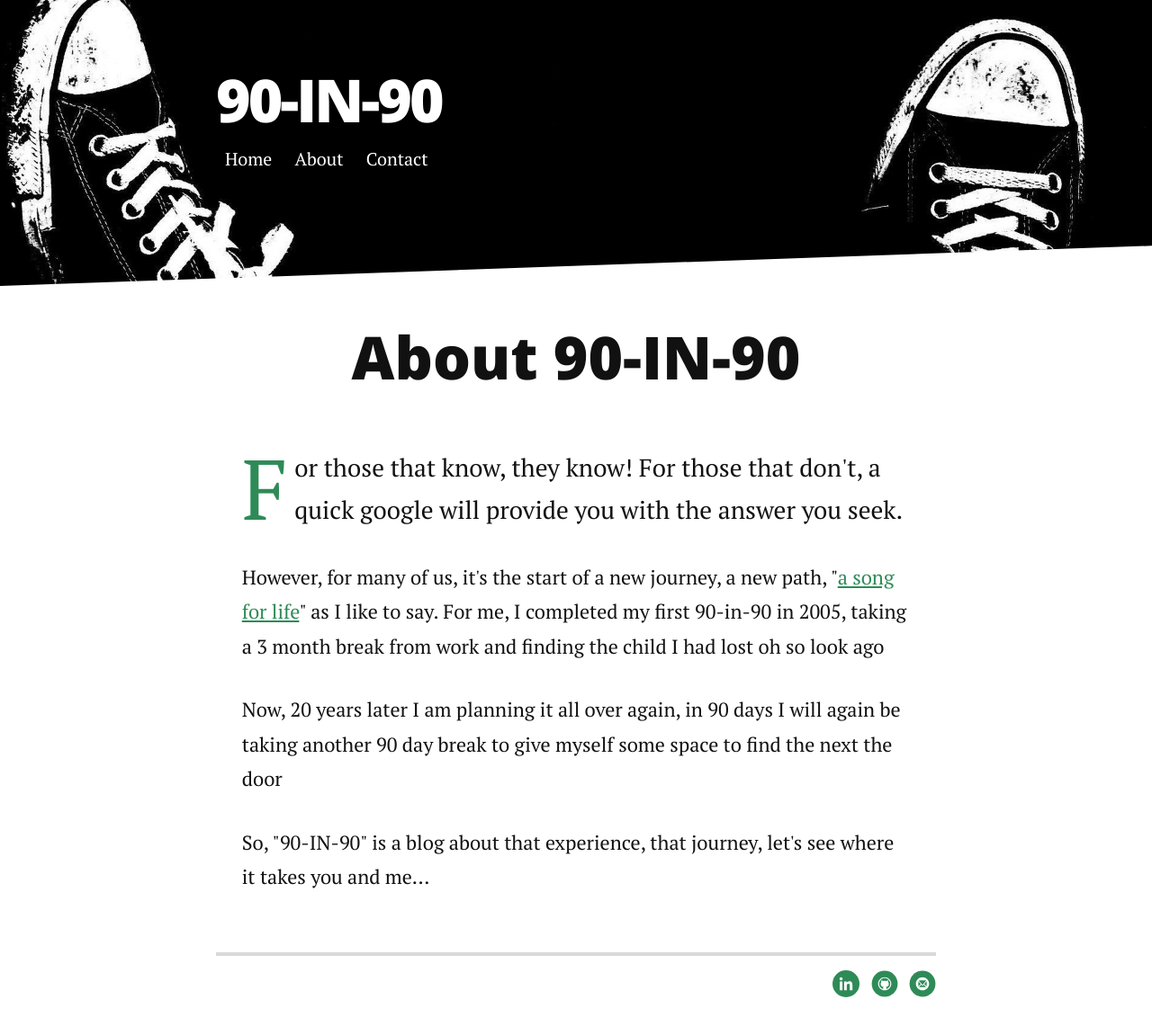
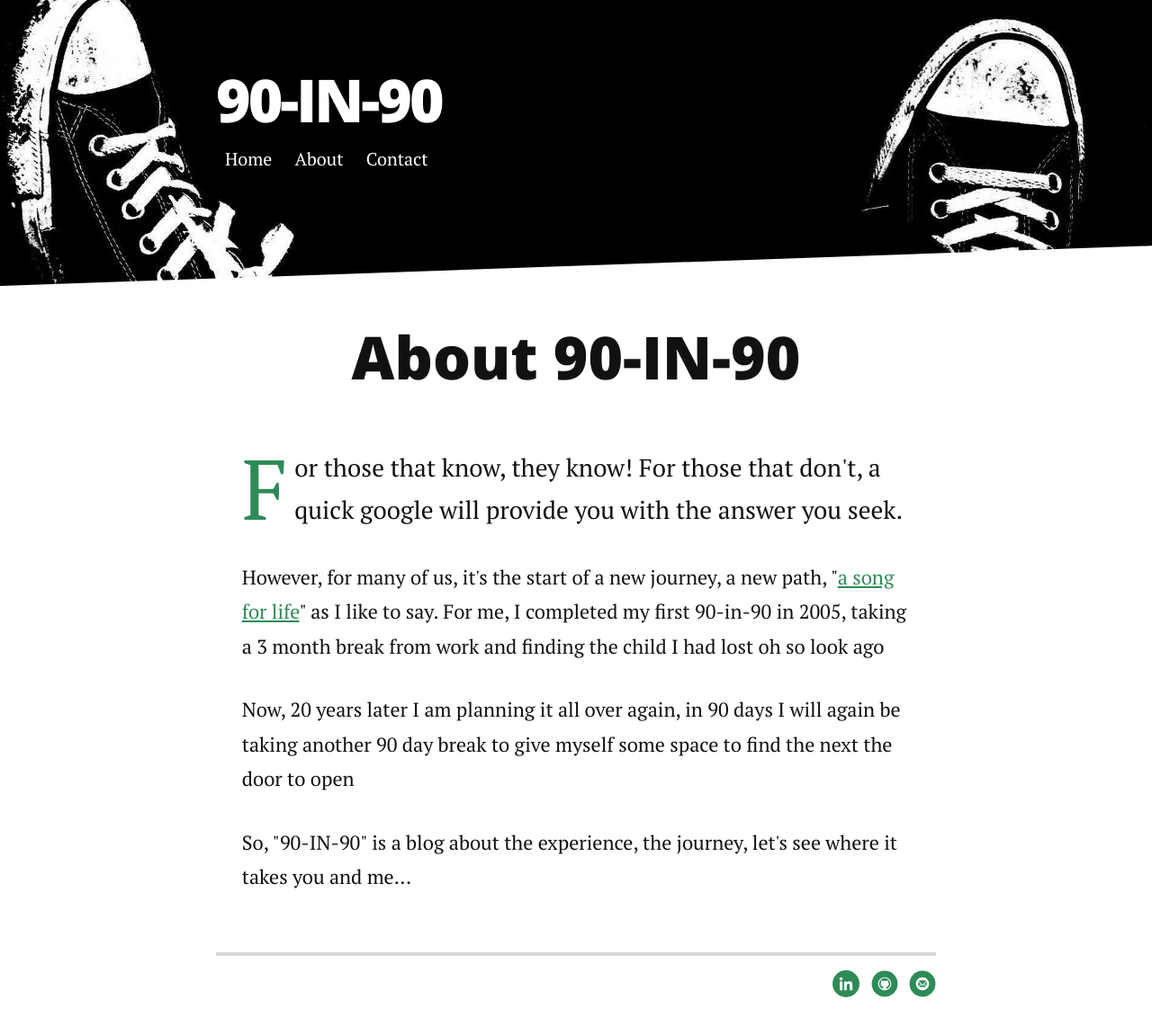
Before and after one commit to weebaruto/weeblog, a Jekyll site: the page built from about.md, in a window 1280 px wide. Shown: the whole page at 90% size. Built offline with Jekyll 4.4.1, drawn with Linux system fonts in a browser that asks for light colours; nearby versions of some CDN libraries.

Commit message:
Update about.md

```diff
--- a/about.md
+++ b/about.md
@@ -7,6 +7,6 @@
 <h1 class="pageTitle">About 90-IN-90</h1>
 <p class="intro"><span class="dropcap">F</span>or those that know, they know! For those that don't, a quick google will provide you with the answer you seek.</p>
 <p>However, for many of us, it's the start of a new journey, a new path, "<a href="https://www.azlyrics.com/lyrics/rodneycrowell/songforthelife.html" target="_blank">a song for life</a>" as I like to say. For me, I completed my first 90-in-90 in 2005, taking a 3 month break from work and finding the child I had lost oh so look ago</p>
-<p>Now, 20 years later I am planning it all over again, in 90 days I will again be taking another 90 day break to give myself some space to find the next the door</p>
-<p>So, "90-IN-90" is a blog about that experience, that journey, let's see where it takes you and me...</p>
+<p>Now, 20 years later I am planning it all over again, in 90 days I will again be taking another 90 day break to give myself some space to find the next the door to open</p>
+<p>So, "90-IN-90" is a blog about the experience, the journey, let's see where it takes you and me...</p>
 </div>
```
